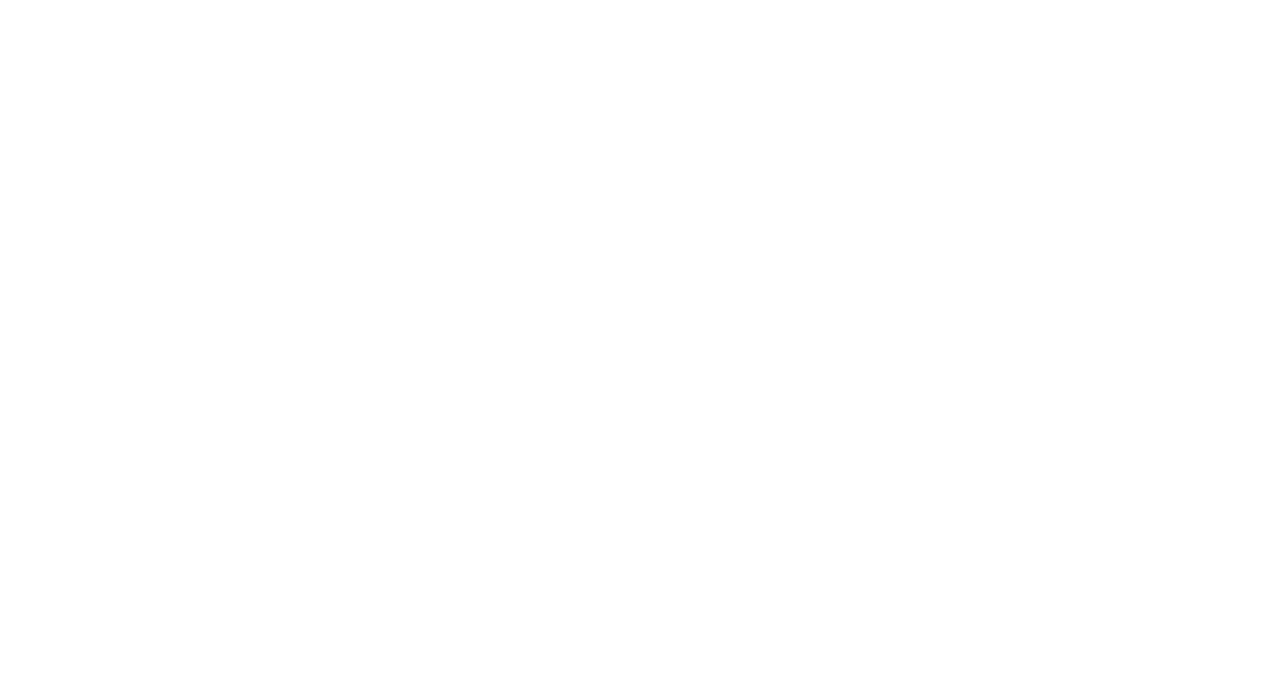
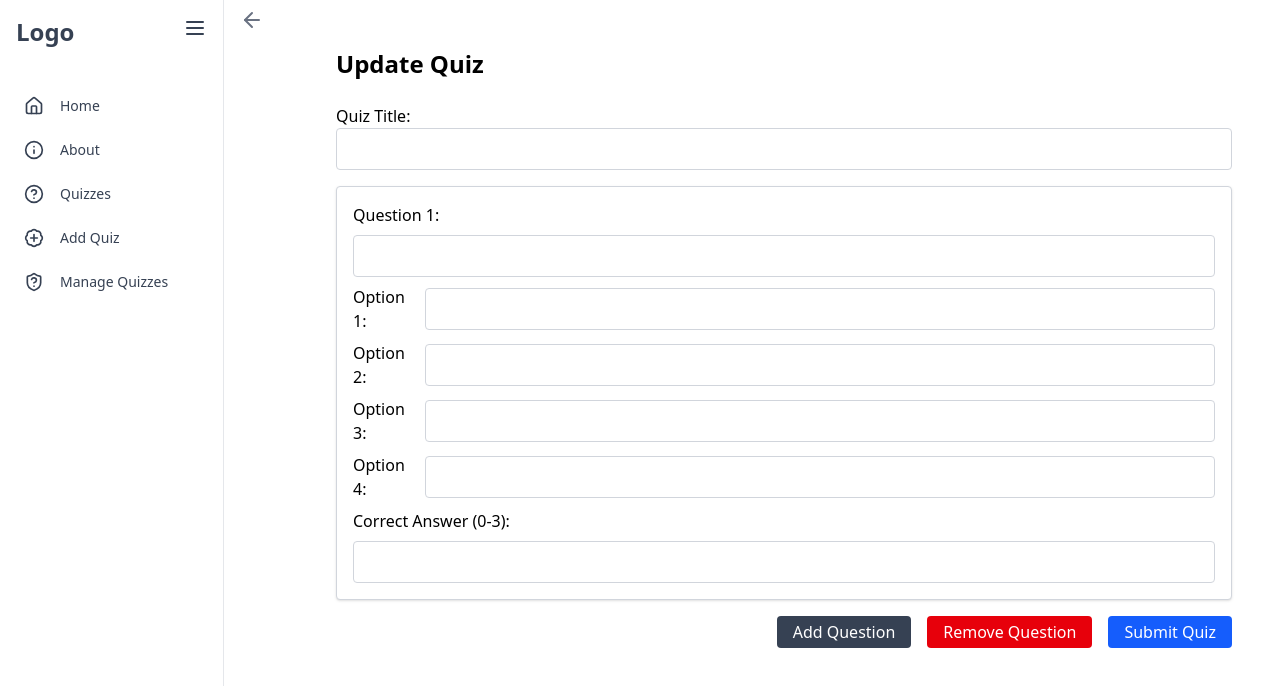
Before and after one commit to Amadou-Marong/QuizApp, a React (Vite) app in the folder frontend/: page /manage-quizzes/1 in a window 1280 px wide. Before the commit this address had no page. Shown: the top 686 px of the page. Built offline with nearby package versions, Linux system fonts and the light colour scheme.

Commit message:
updated the sidebar component

```diff
--- a/frontend/src/App.jsx
+++ b/frontend/src/App.jsx
@@ -6,18 +6,24 @@ import QuizPage from "./pages/QuizzesPage";
 import SingleQuiz from "./pages/SingleQuiz";
 import AddQuiz from "./pages/AddQuiz";
 import ManageQuizzes from "./pages/ManageQuizzes";
+import UpdateQuiz from "./pages/UpdateQuiz";
+import { useState } from "react";
 // import SideBar from "./components/SideBar";
 
 function App() {
+  const [sidebarExpanded, setSidebarExpanded] = useState(true);
+
+
+
   return (
     <Router>
-
       <Routes>
-        <Route path="/" element={<Layout />}>
+        <Route path="/" element={<Layout sidebarExpanded={sidebarExpanded} setSidebarExpanded={setSidebarExpanded}/>}>
           <Route index element={<HomePage />} />
           <Route path="/about" element={<AboutPage />} />
           <Route path="/quizzes" element={<QuizPage />} />
           <Route path="/quizzes/:id" element={<SingleQuiz />} />
+          <Route path="/manage-quizzes/:id" element={<UpdateQuiz />} />
           <Route path="/manage-quizzes" element={<ManageQuizzes />} />
           <Route path='/add-quiz' element={<AddQuiz />} />
         </Route>
--- a/frontend/src/components/ConfirmModal.jsx
+++ b/frontend/src/components/ConfirmModal.jsx
@@ -1,15 +1,16 @@
 import axios from "axios";
 
-const ConfirmModal = ({ setOpenModal, selectedQuizId }) => {
+const ConfirmModal = ({ setOpenModal, selectedQuizId, setQuizzes, quizzes }) => {
   const BASE_URL = "http://localhost:5000/api";
 
   const handleConfirmDelete = async () => {
     try {
-      await axios.delete(`${BASE_URL}/quizzes/${selectedQuizId}`);
+        await axios.delete(`${BASE_URL}/quizzes/${selectedQuizId}`);
 
+        const filteredQuizzes = quizzes.filter((quiz) => quiz._id !== selectedQuizId);
 
-
-      setOpenModal(false)
+        setQuizzes(filteredQuizzes)
+        setOpenModal(false)
     } catch (error) {
       console.log(error);
     }
@@ -20,7 +21,7 @@ const ConfirmModal = ({ setOpenModal, selectedQuizId }) => {
   }
 
   return (
-    <div className="fixed inset-0 bg-gray-200 bg-opacity-50 flex items-center justify-center z-50">
+    <div className="fixed inset-0 bg-gray-200 bg-opacity-10 flex items-center justify-center z-50">
       <div className="bg-white p-8 w-1/3 rounded-lg min-w-[400px]">
         <h2 className="text-2xl font-semibold text-gray-800">
           Are you sure you want to delete this Quiz?
--- a/frontend/src/components/SideBar.jsx
+++ b/frontend/src/components/SideBar.jsx
@@ -18,6 +18,8 @@ const SideBar = ({ isExpanded, toggleSidebar }) => {
     { icon: BadgePlus, label: "Add Quiz", path: "/add-quiz" },
     // manage quizzes page
     { icon: ShieldQuestion, label: "Manage Quizzes", path: "/manage-quizzes" },
+    // // update a quiz
+    // {icon: Download, label: "Update Quiz", path: "/quizzes/:id/edit"}
 
   ];
 
--- a/frontend/src/layout/Layout.jsx
+++ b/frontend/src/layout/Layout.jsx
@@ -1,20 +1,19 @@
 import { Outlet } from "react-router-dom";
 import SideBar from "../components/SideBar";
-import { useState } from "react";
 
 
-const Layout = () => {
-const [isExpanded, setIsExpanded] = useState(true);
+const Layout = ({sidebarExpanded, setSidebarExpanded}) => {
+// const [isExpanded, setIsExpanded] = useState(true);
 const toggleSidebar = () => {
-    setIsExpanded(!isExpanded);
+  setSidebarExpanded(!sidebarExpanded);
 }
   return (
     <div>
-      <SideBar isExpanded={isExpanded} toggleSidebar={toggleSidebar}/>
+      <SideBar isExpanded={sidebarExpanded} toggleSidebar={toggleSidebar}/>
       {/* <main>
         <Outlet />
       </main> */}
-      <div className={`transition-all duration-300 ${isExpanded ? 'ml-72' : 'ml-24'}`}>
+      <div className={`transition-all duration-300 ${sidebarExpanded ? 'ml-72' : 'ml-24'}`}>
         <main className="p-4 w-full">
           <Outlet />
         </main>
--- a/frontend/src/pages/ManageQuizzes.jsx
+++ b/frontend/src/pages/ManageQuizzes.jsx
@@ -4,6 +4,7 @@ import axios from "axios";
 import { Edit, Trash } from "lucide-react";
 import { useEffect, useState } from "react";
 import ConfirmModal from "../components/ConfirmModal";
+import { Link } from "react-router-dom";
 
 const ManageQuizzes = () => {
 
@@ -61,7 +62,11 @@ const ManageQuizzes = () => {
                             <td className="px-6 py-4 whitespace-nowrap">{quiz.title}</td>
                             <td className="px-6 py-4 whitespace-nowrap">{quiz.questions.length}</td>
                             <td className="px-6 py-4 whitespace-nowrap">
-                                <button className="text-blue-500 hover:text-blue-700 mr-2 cursor-pointer" onClick={() => {handleUpdateQuiz}}><Edit size={20}/></button>
+                                <Link to={`${quiz._id}`}>
+                                    <button className="text-blue-500 hover:text-blue-700 mr-2 cursor-pointer" onClick={() => {handleUpdateQuiz}}>
+                                        <Edit size={20}/>
+                                    </button>
+                                </Link>
                                 <button className="text-red-500 hover:text-red-700 cursor-pointer" onClick={() => {handleDeleteQuiz(quiz._id)}}><Trash size={20}/></button>
                             </td>
                         </tr>
@@ -69,7 +74,7 @@ const ManageQuizzes = () => {
                 </tbody>
             </table>
         </div>
-        {modalOpen && <ConfirmModal setOpenModal={setModalOpen} selectedQuizId={selectedQuizId} />}
+        {modalOpen && <ConfirmModal quizzes={quizzes} setQuizzes={setQuizzes} setOpenModal={setModalOpen} selectedQuizId={selectedQuizId} />}
     </div>
   )
 }
--- /dev/null
+++ b/frontend/src/pages/UpdateQuiz.jsx
@@ -0,0 +1,108 @@
+import { ArrowBigLeft, ArrowLeft } from "lucide-react";
+import { useState } from "react";
+import { Link } from "react-router-dom";
+
+const UpdateQuiz = () => {
+  const [title, setTitle] = useState("");
+  const [questions, setQuestions] = useState([{ questionText: "", options: ["", "", "", ""], correctAnswer: 0 }]);
+
+  const BASE_URL = "http://localhost:5000/api";
+
+  const handleAddQuestion = () => {
+    setQuestions([...questions, { questionText: "", options: ["", "", "", ""], correctAnswer: 0 }]);
+  };
+
+  const handleRemoveQuestion = () => {
+    if (questions.length > 1) {
+        setQuestions(questions.slice(0, -1));
+    }
+  };
+
+  const handleChangeQuestion = (index, field, value) => {
+    const updatedQuestions = [...questions];
+    updatedQuestions[index][field] = value;
+    setQuestions(updatedQuestions);
+  };
+
+
+
+  return (
+    <div className="p-8">
+            <Link to="/manage-quizzes" className="text-gray-500 absolute top-2 left-20 left-60">
+              <ArrowLeft />
+            </Link>
+            <h1 className="text-2xl font-bold mb-6">Update Quiz</h1>
+            <form onSubmit={() => {}} className="space-y-4">
+                <div>
+                    <label className="block font-medium">Quiz Title:</label>
+                    <input
+                        type="text"
+                        value={title}
+                        onChange={(e) => setTitle(e.target.value)}
+                        className="border border-gray-300 outline-gray-200 rounded p-2 w-full"
+                        required
+                    />
+                </div>
+                {questions.map((question, index) => (
+                    <div key={index} className="border border-gray-300 p-4 rounded space-y-2 shadow bg-white">
+                        <label className="block font-medium">Question {index + 1}:</label>
+                        <input
+                            type="text"
+                            value={question.questionText}
+                            onChange={(e) => handleChangeQuestion(index, "questionText", e.target.value)}
+                            className="border border-gray-300 outline-gray-200 rounded p-2 w-full"
+                            required
+                        />
+                        {question.options.map((option, optionIndex) => (
+                            <div key={optionIndex} className="flex items-center space-x-2">
+                                <label className="block py font-light">Option {optionIndex + 1}:</label>
+                                <input
+                                    type="text"
+                                    value={option}
+                                    // onChange={(e) =>
+                                    //     handleChangeQuestion(index, "options", [
+                                    //         ...question.options.slice(0, optionIndex),
+                                    //         e.target.value,
+                                    //         ...question.options.slice(optionIndex + 1),
+                                    //     ])
+                                    // }
+                                    className="border border-gray-300 outline-gray-200 rounded p-2 w-full"
+                                    required
+                                />
+                            </div>
+                        ))}
+                        <label className="block font-medium">Correct Answer (0-3):</label>
+                        <input
+                            type="number"
+                            // value={question.correctAnswer}
+                            // onChange={(e) =>
+                            //     handleChangeQuestion(index, "correctAnswer", parseInt(e.target.value, 10))
+                            // }
+                            className="border border-gray-300 outline-gray-200 rounded p-2 w-full"
+                            min="0"
+                            max="3"
+                            required
+                        />
+                    </div>
+                ))}
+                <div className="flex justify-end space-x-4">
+                <button
+                    type="button"
+                    onClick={() => {}}
+                    className="bg-gray-700 text-white py-1 px-4 rounded cursor-pointer"
+                >
+                    Add Question
+                </button>
+                <button type="button" onClick={() => {}} className="bg-red-600 text-white py-1 px-4 rounded cursor-pointer">
+                    Remove Question
+                </button>
+                <button type="submit" className="bg-blue-600 text-white py-1 px-4 rounded cursor-pointer">
+                    Submit Quiz
+                </button>
+                </div>
+            </form>
+        </div>
+  )
+}
+
+export default UpdateQuiz
```
